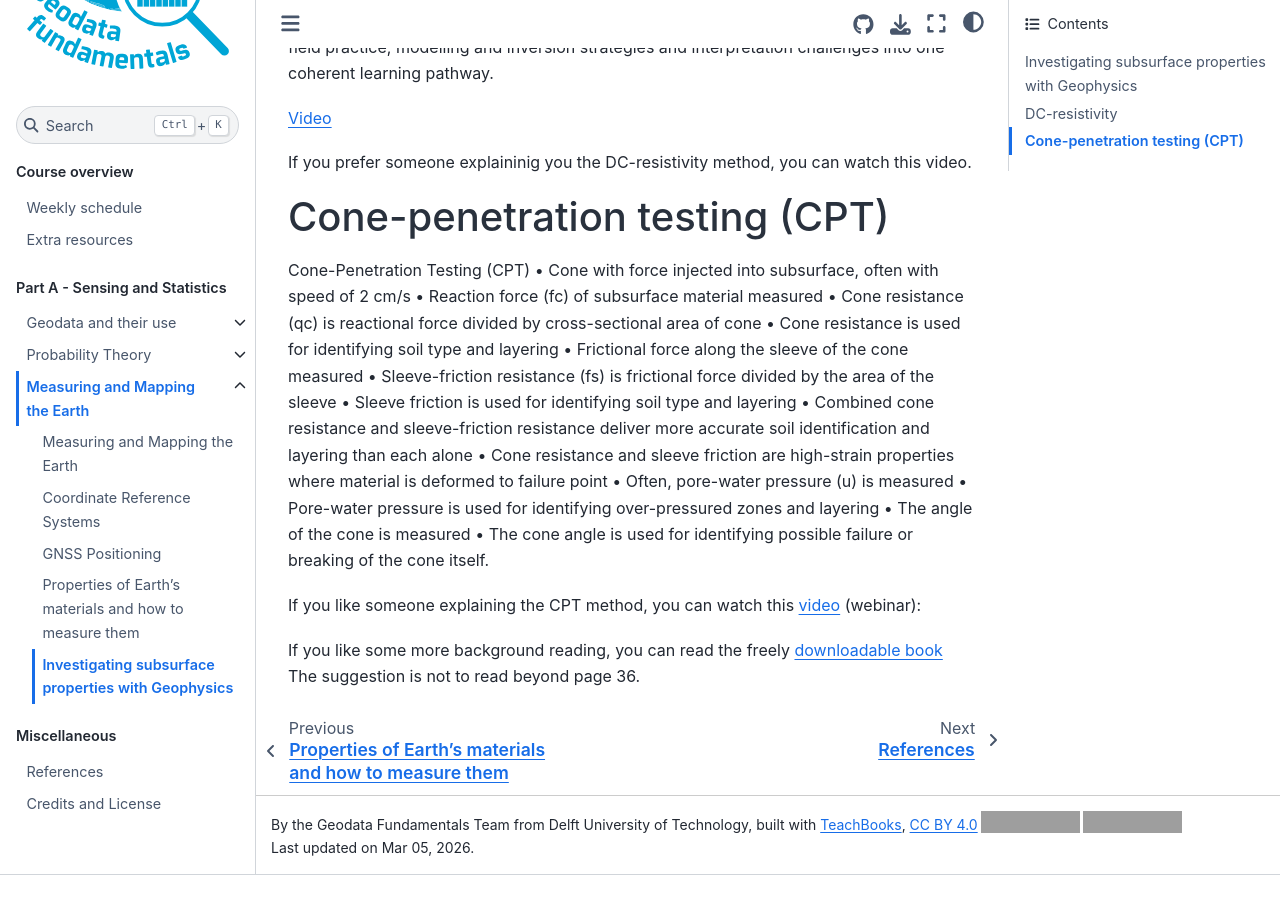
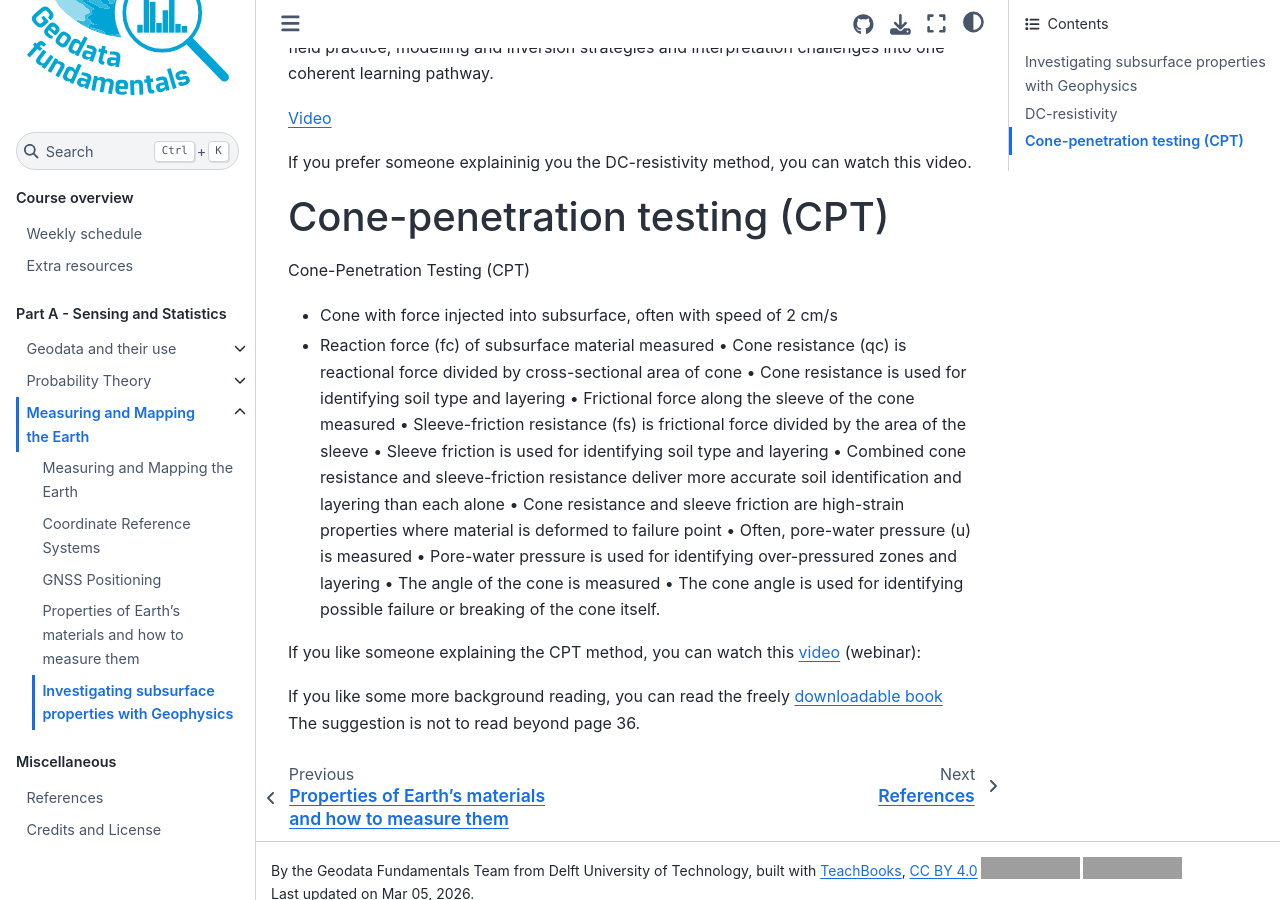
Before and after one commit to BScECT/geofun, a Jupyter Book: the page built from book/3_mapping/subsurface/Geophysics.md, in a window 1280 px wide and 900 px high, scrolled down 1564 px. Built offline with Jupyter Book 1.0.4 settings and Sphinx 7.4.7 and the Sphinx Book theme 1.1.4, drawn with Linux system fonts in a browser that asks for light colours; comment, search, counter and statistics services are not loaded; before the commit the page ends 2439 px from its top, so only the background shows below that; grey boxes are pictures that could not be loaded.

```diff
--- a/book/3_mapping/subsurface/Geophysics.md
+++ b/book/3_mapping/subsurface/Geophysics.md
@@ -44,8 +44,8 @@ If you prefer someone explaininig you the DC-resistivity method, you can watch t
 # Cone-penetration testing (CPT)
 
 Cone-Penetration Testing (CPT)
-•	Cone with force injected into subsurface, often with speed of 2 cm/s
-•	Reaction force (fc) of subsurface material measured
+- Cone with force injected into subsurface, often with speed of 2 cm/s
+- Reaction force (fc) of subsurface material measured
 •	Cone resistance (qc) is reactional force divided by cross-sectional area of cone
 •	Cone resistance is used for identifying soil type and layering
 •	Frictional force along the sleeve of the cone measured
```
